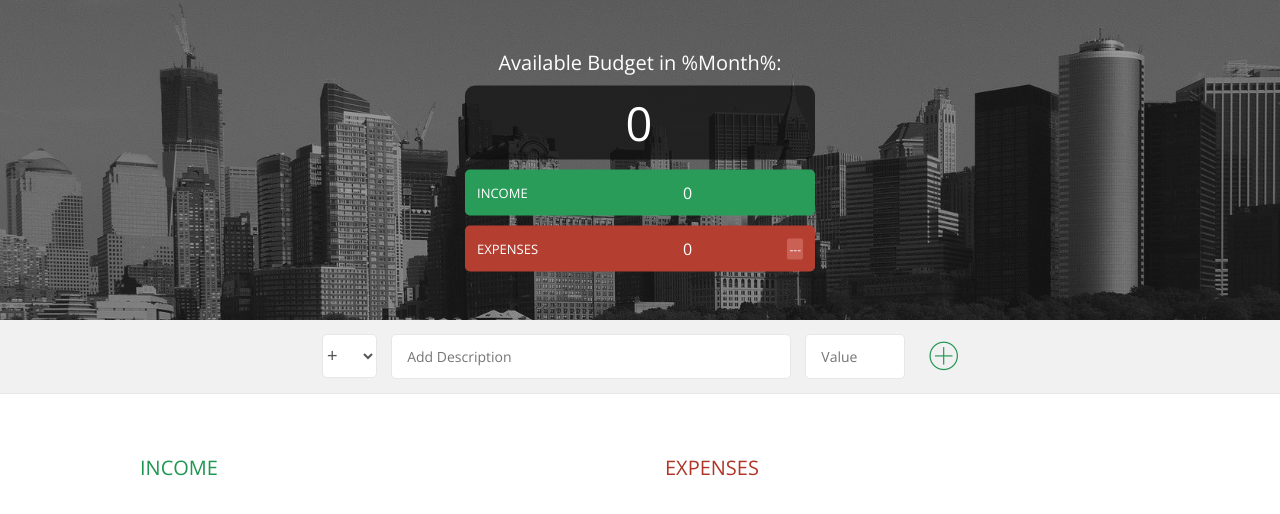
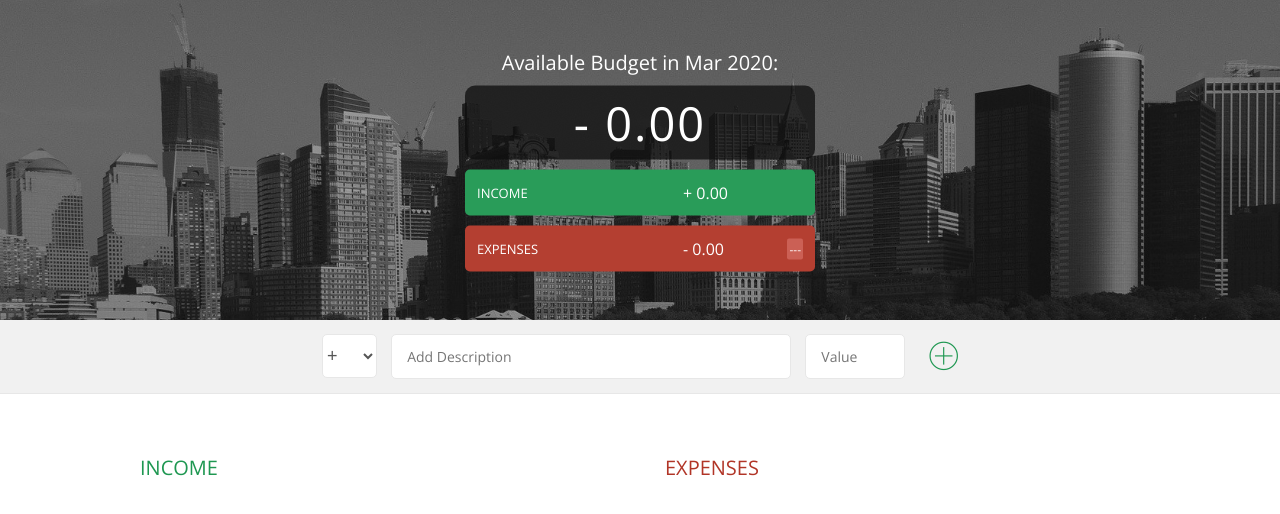
Before and after one commit to olivercastroteran/Budget-Controller, a plain HTML site: page index.html in a window 1280 px wide. Drawn offline with nearby package versions, Linux system fonts and the light colour scheme.

Commit message:
Formatting numbers, display current date and change inout item btn

```diff
--- a/app.js
+++ b/app.js
@@ -145,7 +145,32 @@ const UIController = (function() {
     expensesLabel: '.budget__expenses--value',
     percentageLabel: '.budget__expenses--percentage',
     container: '.container',
-    expPercLabel: '.item__percentage'
+    expPercLabel: '.item__percentage',
+    dateLabel: '.budget__title--month'
+  };
+
+  const formatNumber = function(num, type) {
+    let numSplit, int, dec;
+
+    num = Math.abs(num);
+    num = num.toFixed(2);
+
+    numSplit = num.split('.');
+    int = numSplit[0];
+
+    if (int.length > 3) {
+      int = int.substr(0, int.length - 3) + ',' + int.substr(int.length - 3, 3);
+    }
+
+    dec = numSplit[1];
+
+    return `${type === 'exp' ? '-' : '+'} ${int}.${dec}`;
+  };
+
+  const nodeListForEach = function(list, callback) {
+    for (let i = 0; i < list.length; i++) {
+      callback(list[i], i);
+    }
   };
 
   return {
@@ -173,7 +198,7 @@ const UIController = (function() {
       // 2. Replace the placeholder text with some actual data
       newHtml = html.replace('%id%', obj.id);
       newHtml = newHtml.replace('%description%', obj.description);
-      newHtml = newHtml.replace('%value%', obj.value);
+      newHtml = newHtml.replace('%value%', formatNumber(obj.value, type));
 
       // 3. Insert the Html into the DOM
       document.querySelector(element).insertAdjacentHTML('beforeend', newHtml);
@@ -200,10 +225,20 @@ const UIController = (function() {
     },
 
     displayBudget: function(obj) {
-      document.querySelector(DOMstrings.budgetLabel).textContent = obj.budget;
-      document.querySelector(DOMstrings.incomeLabel).textContent = obj.totalInc;
-      document.querySelector(DOMstrings.expensesLabel).textContent =
-        obj.totalExp;
+      let type;
+      obj.budget > 0 ? (type = 'inc') : (type = 'exp');
+
+      document.querySelector(DOMstrings.budgetLabel).textContent = formatNumber(
+        obj.budget,
+        type
+      );
+      document.querySelector(DOMstrings.incomeLabel).textContent = formatNumber(
+        obj.totalInc,
+        'inc'
+      );
+      document.querySelector(
+        DOMstrings.expensesLabel
+      ).textContent = formatNumber(obj.totalExp, 'exp');
 
       if (obj.percentage > 0) {
         document.querySelector(DOMstrings.percentageLabel).textContent =
@@ -216,18 +251,55 @@ const UIController = (function() {
     displayPercentages: function(percentages) {
       const fields = document.querySelectorAll(DOMstrings.expPercLabel);
 
-      const nodeListForEach = function(list, callback) {
-        for (let i = 0; i < list.length; i++) {
-          callback(list[i], i);
-        }
-      };
-
       nodeListForEach(fields, function(current, index) {
         if (percentages[index] > 0) {
           current.textContent = percentages[index] + '%';
         } else {
           current.textContent = '---';
         }
+      });
+    },
+
+    displayMonth: function() {
+      let now, year, month, months;
+      now = new Date();
+
+      months = [
+        'Jun',
+        'Feb',
+        'Mar',
+        'Apr',
+        'May',
+        'Jun',
+        'Jul',
+        'Aug',
+        'Sep',
+        'Oct',
+        'Mov',
+        'Dic'
+      ];
+      month = now.getMonth();
+      year = now.getFullYear();
+      document.querySelector(
+        DOMstrings.dateLabel
+      ).textContent = `${months[month]} ${year}`;
+    },
+
+    changedType: function() {
+      const fields = document.querySelectorAll(
+        DOMstrings.inputType +
+          ',' +
+          DOMstrings.inputDescription +
+          ',' +
+          DOMstrings.inputValue
+      );
+
+      document.querySelector(DOMstrings.inputBtn).classList.toggle('red');
+      document.getElementById('icon').classList.toggle('ion-ios-minus-outline');
+      document.getElementById('icon').classList.toggle('ion-ios-plus-outline');
+
+      nodeListForEach(fields, function(cur) {
+        cur.classList.toggle('red-focus');
       });
     },
 
@@ -245,6 +317,7 @@ const conreoller = (function(budgetCtrl, UICtrl) {
   const setUpEventListeners = function() {
     // DOM strings
     const DOM = UICtrl.getDOMstrings();
+
     // Event listener for Btn
     document.querySelector(DOM.inputBtn).addEventListener('click', ctrlAddItem);
 
@@ -259,6 +332,11 @@ const conreoller = (function(budgetCtrl, UICtrl) {
     document
       .querySelector(DOM.container)
       .addEventListener('click', ctrlDeleteItem);
+
+    // Event listener for selct item type
+    document
+      .querySelector(DOM.inputType)
+      .addEventListener('change', UICtrl.changedType);
   };
 
   // Update Budget function
@@ -334,6 +412,7 @@ const conreoller = (function(budgetCtrl, UICtrl) {
   return {
     init: function() {
       console.log('App started!');
+      UICtrl.displayMonth();
       UICtrl.displayBudget({
         budget: 0,
         totalInc: 0,
--- a/index.html
+++ b/index.html
@@ -49,7 +49,9 @@
             placeholder="Add Description"
           />
           <input type="number" class="add__value" placeholder="Value" />
-          <button class="add__btn"><i class="ion-ios-plus-outline"></i></button>
+          <button class="add__btn">
+            <i id="icon" class="ion-ios-plus-outline"></i>
+          </button>
         </div>
       </div>
 
--- a/style.css
+++ b/style.css
@@ -93,6 +93,14 @@ body {
   padding: 2px;
   border-radius: 2px;
   font-size: 12px;
+}
+
+.red {
+  color: #b13527 !important;
+}
+
+.red-focus:focus {
+  border: 1px solid #b13527 !important;
 }
 
 /* ************************************** BOTTOM PART ************************************** */
```
